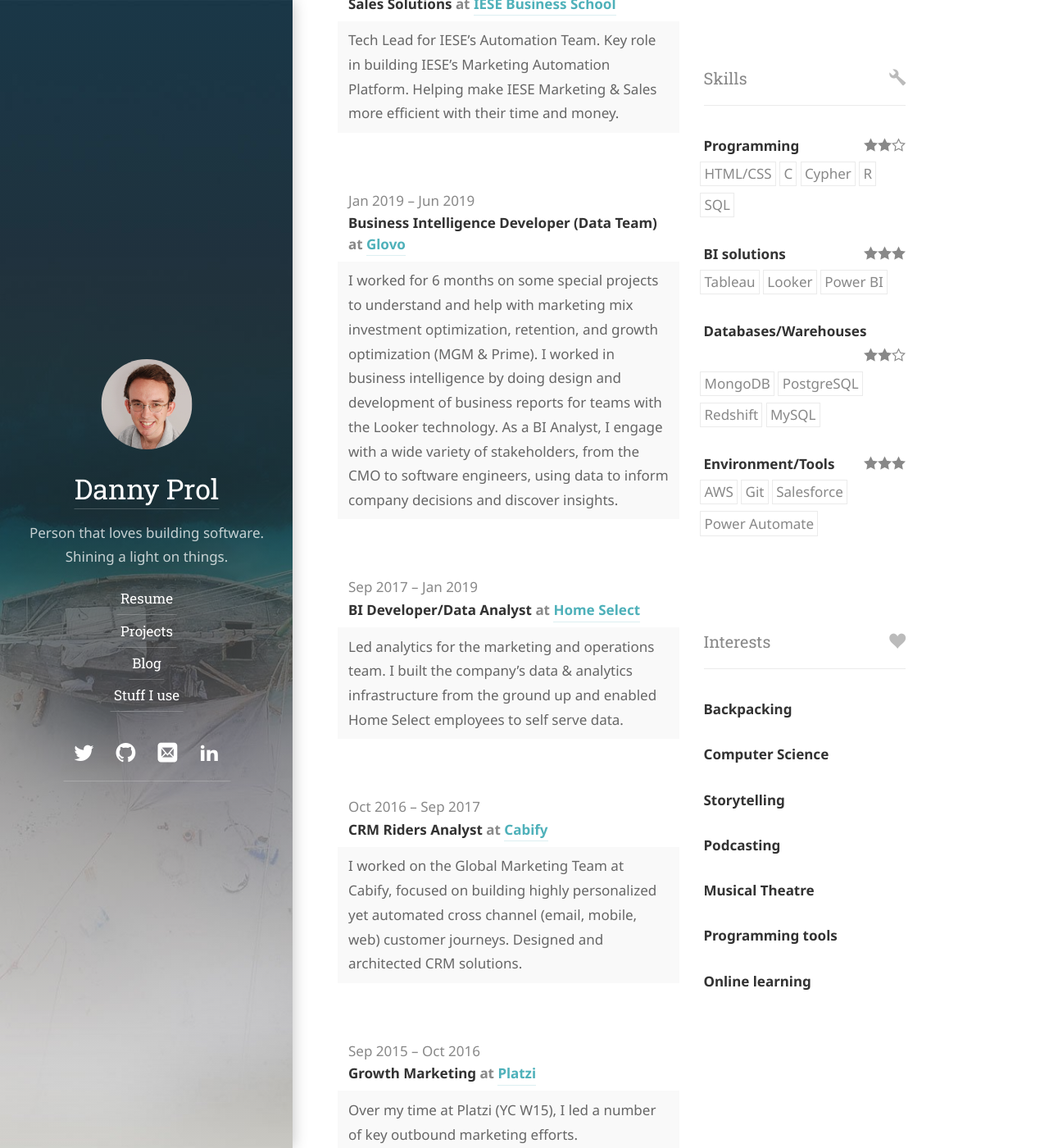
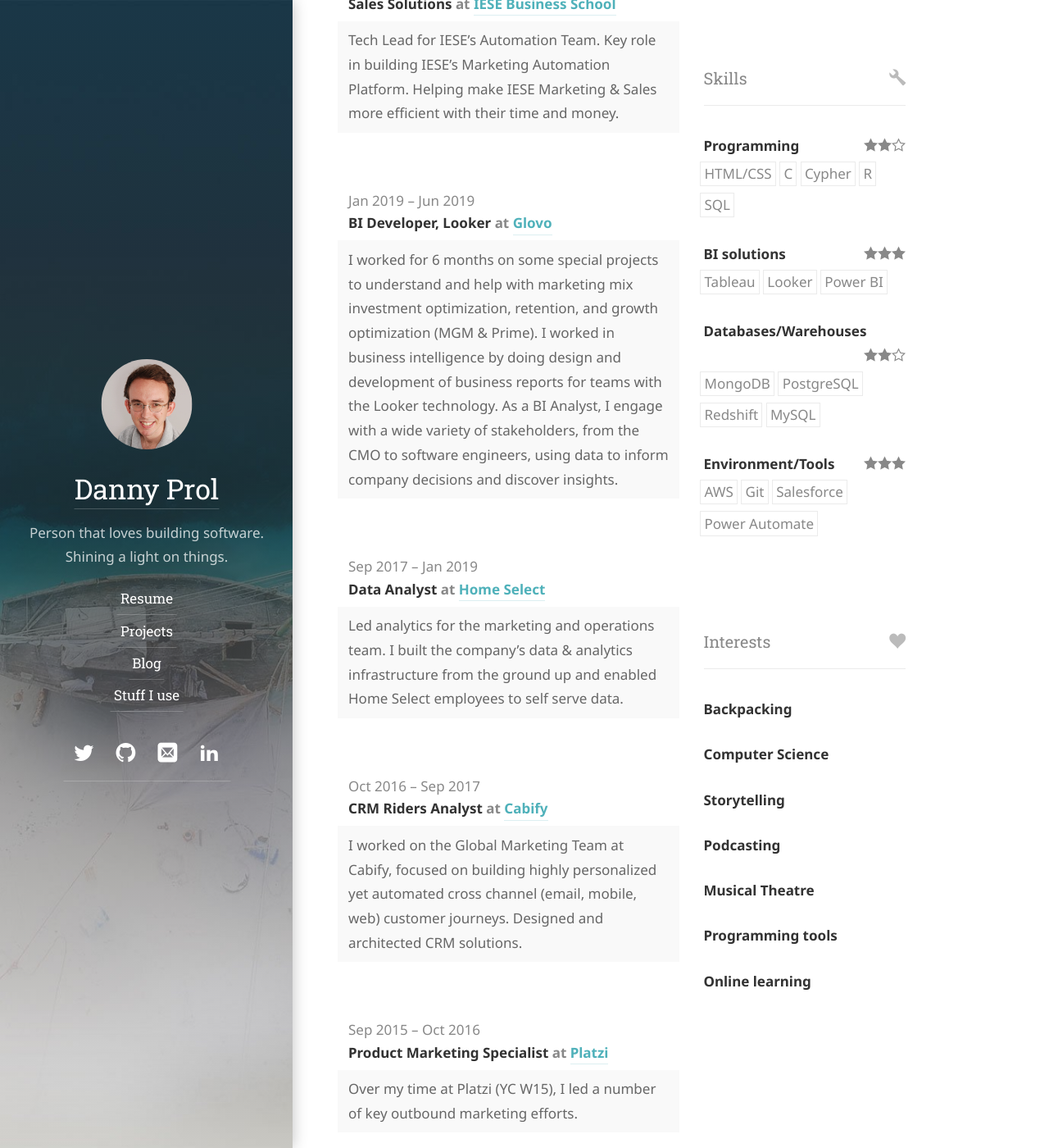
Before and after one commit to dprol/dprol.github.io, a Jekyll site: the page built from resume.md, in a window 1280 px wide and 1400 px high, scrolled down 705 px. Shown: the whole window at 82% size. Built offline with Jekyll 4.4.1, drawn with Linux system fonts in a browser that asks for light colours; some web fonts are replaced.

Commit message:
Update resume.yml

```diff
--- a/_data/resume.yml
+++ b/_data/resume.yml
@@ -35,7 +35,7 @@
     summary: >
       Tech Lead for IESE's Automation Team. Key role in building IESE's Marketing Automation Platform. Helping make IESE Marketing & Sales more efficient with their time and money.
   - company: "Glovo"
-    position: "Business Intelligence Developer (Data Team)"
+    position: "BI Developer, Looker"
     website: "https://glovoapp.com/"
     startDate: "2019-01-01"
     endDate: "2019-06-01"
@@ -43,7 +43,7 @@
       I worked for 6 months on some special projects to understand and help with marketing mix investment optimization, retention, and growth optimization (MGM & Prime). I worked in business intelligence by doing design and development of business reports for teams with the Looker technology. As a BI Analyst, I engage with a wide variety of stakeholders, from the CMO to software engineers, using data to inform company decisions and discover insights.
     highlights:
   - company: "Home Select"
-    position: "BI Developer/Data Analyst"
+    position: "Data Analyst"
     website: "https://www.homeselect.com/"
     startDate: "2017-09-01"
     endDate: "2019-01-01"
@@ -57,7 +57,7 @@
     summary: >
       I worked on the Global Marketing Team at Cabify, focused on building highly personalized yet automated cross channel (email, mobile, web) customer journeys. Designed and architected CRM solutions.
   - company: "Platzi"
-    position: "Growth Marketing"
+    position: "Product Marketing Specialist"
     website: "https://platzi.com/"
     startDate: "2015-09-01"
     endDate: "2016-10-01"
```
